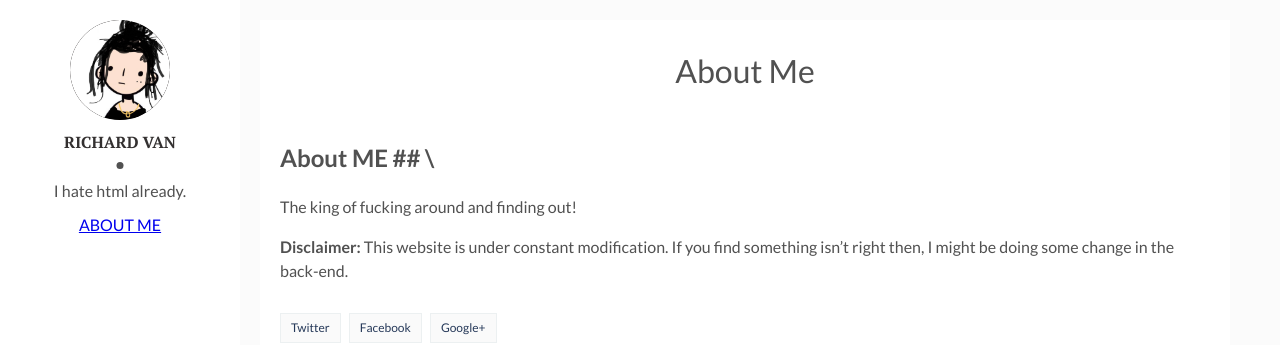
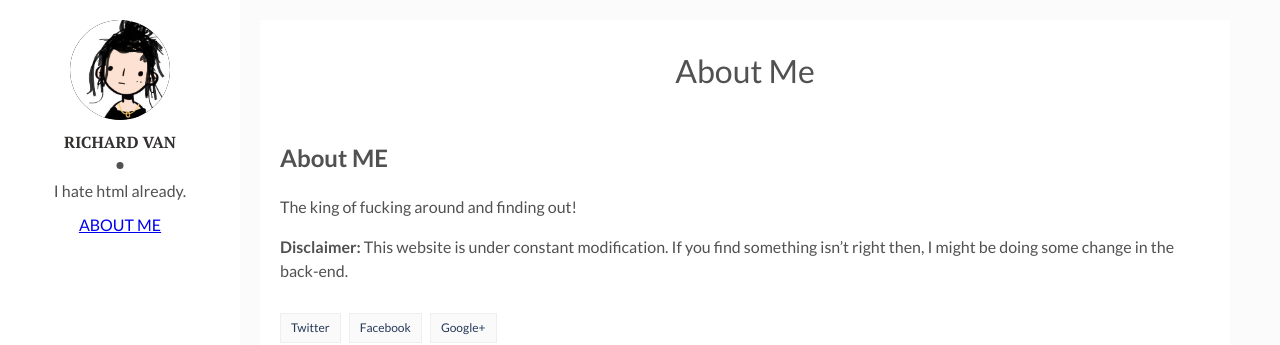
Before and after one commit to van-richard/van-richard.github.io, a Jekyll site: the page built from about.md, in a window 1280 px wide. Shown: the top 345 px of the page. Built offline with Jekyll 4.4.1, drawn with Linux system fonts in a browser that asks for light colours; comment, search, counter and statistics services are not loaded.

```diff
--- a/about.md
+++ b/about.md
@@ -3,7 +3,7 @@ layout: post
 title: About Me
 ---
 
-## About ME ## \
+## About ME ##
 The king of fucking around and finding out!
 
 **Disclaimer:** This website is under constant modification.
```
